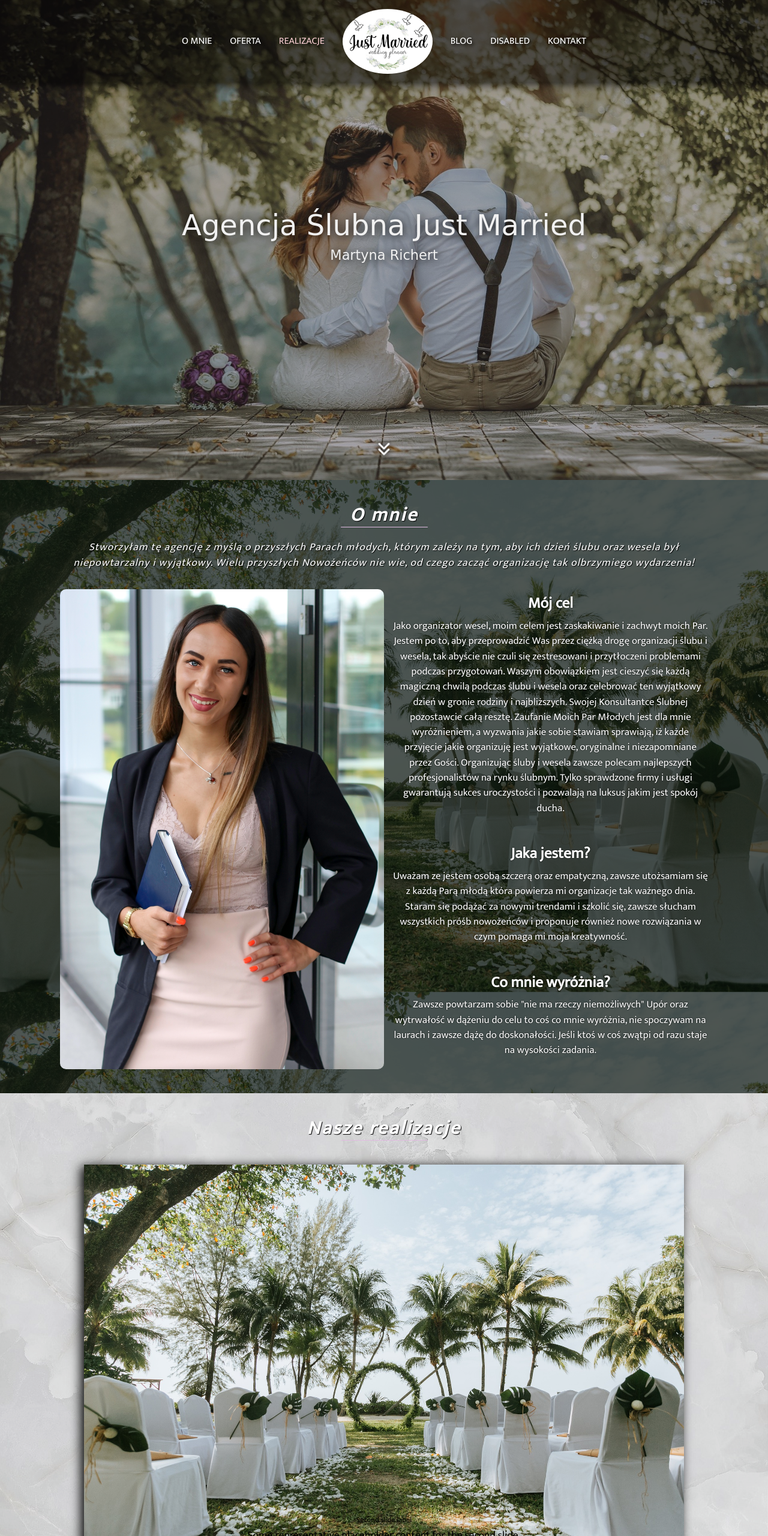
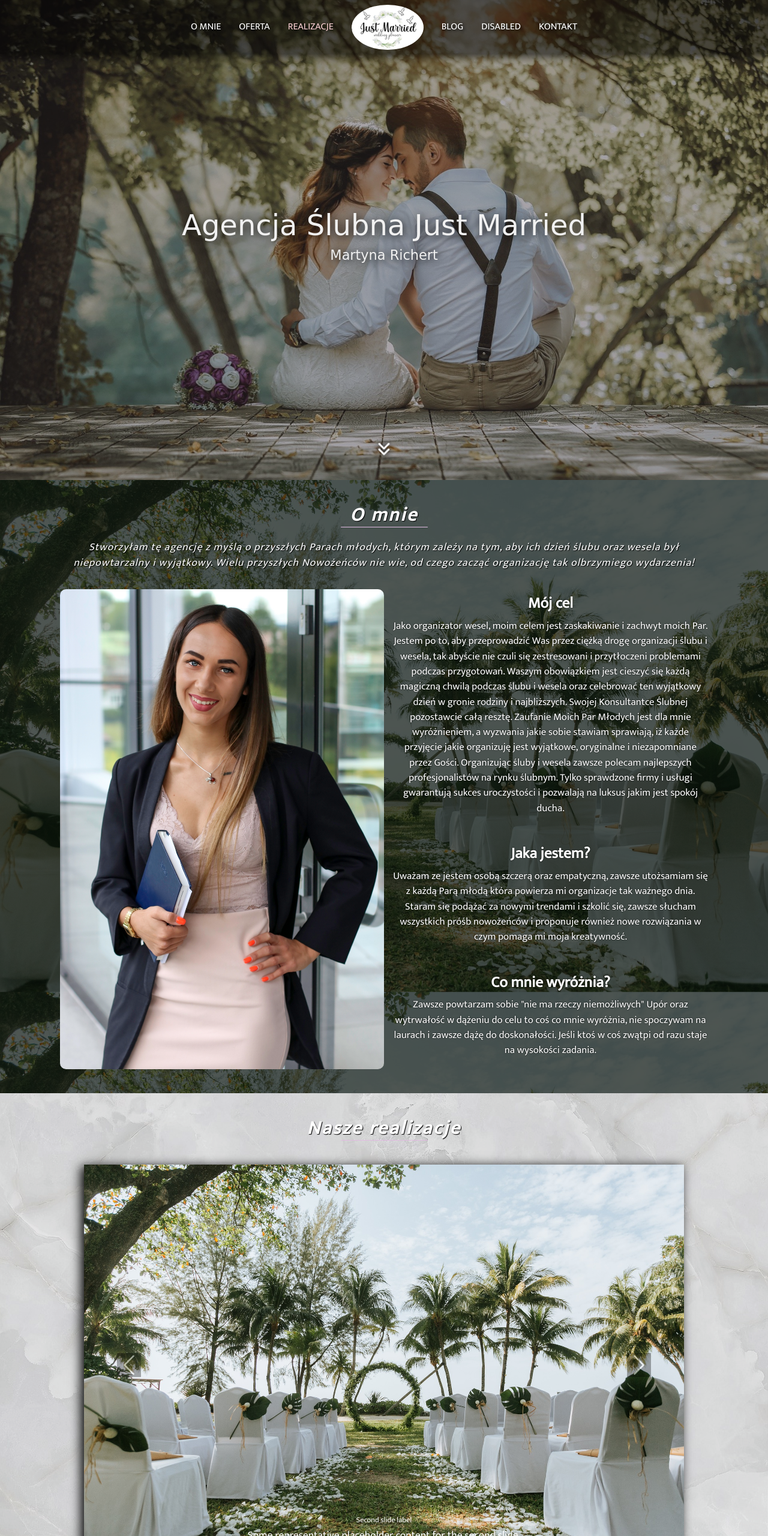
Before and after one commit to lukasz92167/justMarried, a plain HTML site: page index.html in a window 1280 px wide. Shown: the top 2560 px of the page at 60% size. Drawn offline with nearby package versions, Linux system fonts and the light colour scheme; a web font is replaced by a local one.

Commit message:
fixed color carousel

```diff
--- a/index.html
+++ b/index.html
@@ -21,7 +21,7 @@
 
 <body>
 
-    <nav class="navbar navbar-expand-lg position-fixed top-0 w-100 p-3 py-lg-3">
+    <nav class="navbar navbar-expand-lg position-fixed top-0 w-100 p-2 py-lg-1">
         <div class="container-fluid">
             <a class="navbar-brand d-lg-none" href="#">Just<span>Married</span></a>
 
@@ -218,7 +218,7 @@
                     <div class="underline"></div>
                 </div>
 
-                <div id="carouselExampleCaptions" class="carousel carousel-dark slide" data-bs-ride="carousel">
+                <div id="carouselExampleCaptions" class="carousel slide" data-bs-ride="carousel">
                     <div class="carousel-indicators">
                       <button type="button" data-bs-target="#carouselExampleCaptions" data-bs-slide-to="0" class="active" aria-current="true" aria-label="Slide 1"></button>
                       <button type="button" data-bs-target="#carouselExampleCaptions" data-bs-slide-to="1" aria-label="Slide 2"></button>
--- a/scss/main.scss
+++ b/scss/main.scss
@@ -53,8 +53,8 @@ nav {
     }
 
     .brand {
-        height: 108px;
-        width: 150px;
+        height: 75px;
+        width: 120px;
         background-image: url(../img/logo_mini.png);
         background-size: contain;
         background-position: center;
@@ -281,9 +281,17 @@ nav {
         max-width: 1000px;
     }
 
-.carousel{
-    box-shadow: -5px 3px 17px 0px black;
-}
+    .carousel {
+        box-shadow: -5px 3px 17px 0px black;
+
+        .carousel-control-next-icon,
+        .carousel-control-prev-icon {
+            background-color: #000000a1;
+            height: 4rem;
+            width: 4rem;
+            // opacity: 1;
+        }
+    }
 
 
     &__btn {
@@ -323,7 +331,8 @@ footer {
     font-size: 0.8em;
     border-top: 1px solid #2e2a2f2e;
     background-color: rgb(178 173 179 / 58%);
-    p{
+
+    p {
         margin: 0;
     }
 }
```
Also changed, not shown: css/main.css, 1 other file.
